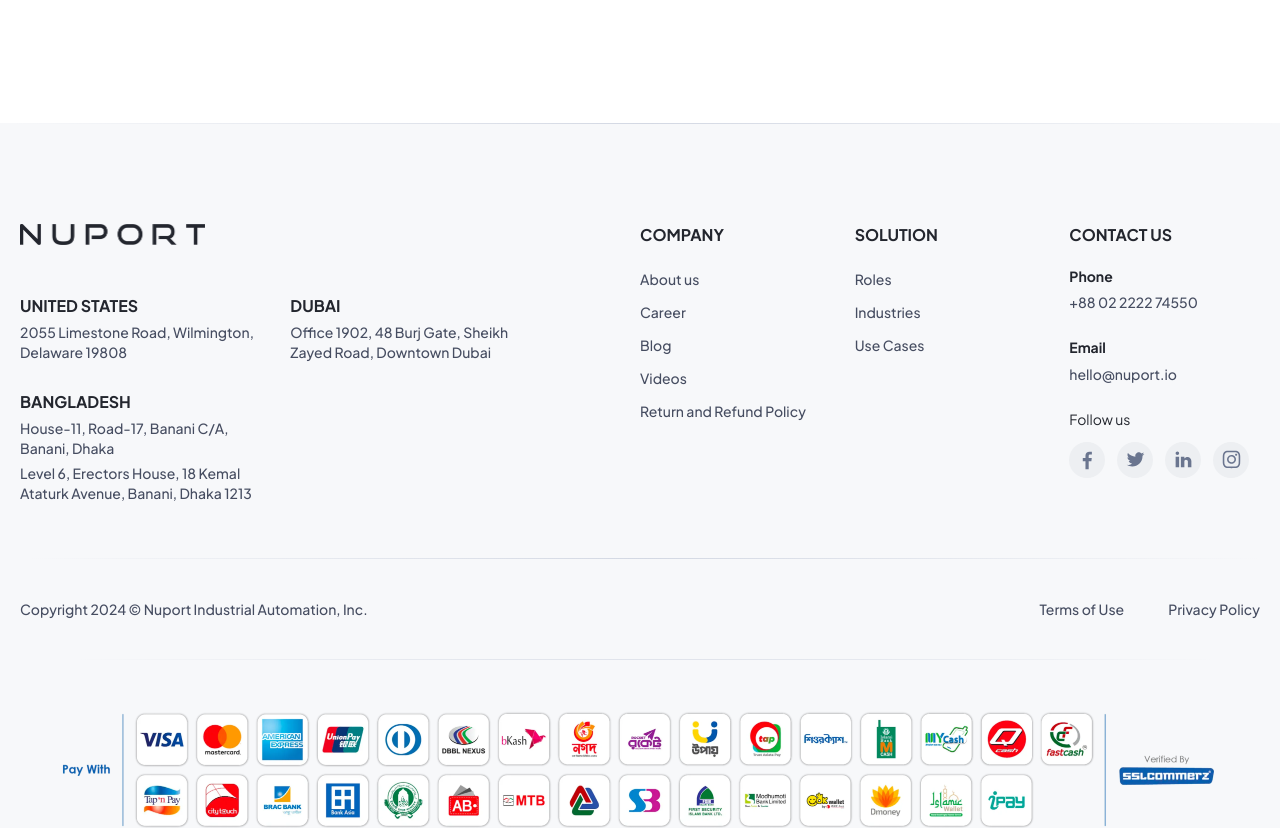
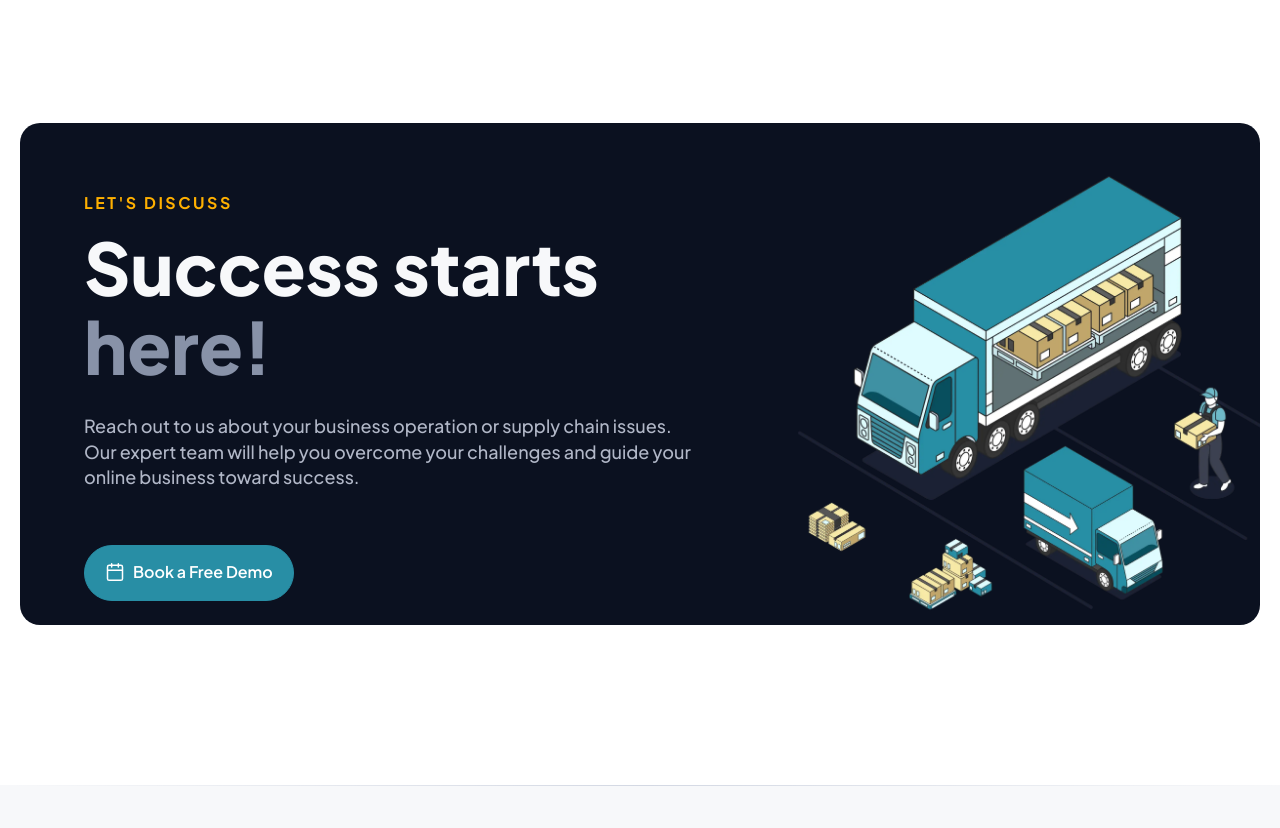
Before and after one commit to Sanjay2929/nuport-next, a Next.js app: page /pricing-e-commerce in a window 1280 px wide. Shown: the part 3840-4668 px from the top of the page. Built offline with nearby package versions, Linux system fonts and the light colour scheme.

Commit message:
code merge

```diff
--- a/src/app/pricing-e-commerce/page.js
+++ b/src/app/pricing-e-commerce/page.js
@@ -1,3 +1,4 @@
+import SuccessFullStart from "@/components/home-page/SuccessFullStart";
 import ChooseRightPlan from "@/components/pricing-e-commerce/ChooseRightPlan";
 import React from "react";
 
@@ -5,6 +6,7 @@
   return (
     <div>
       <ChooseRightPlan />
+      <SuccessFullStart />
     </div>
   );
 };
```
